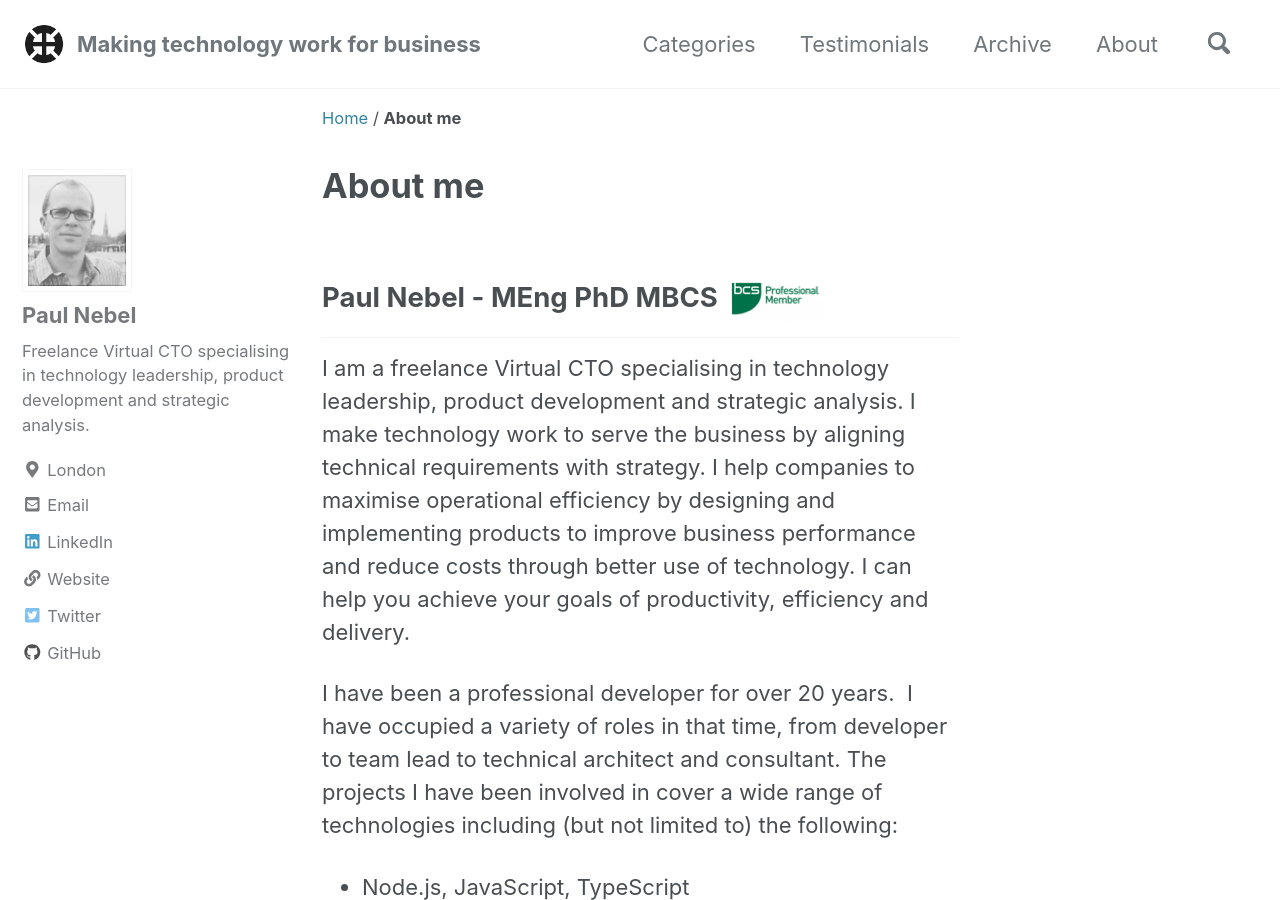
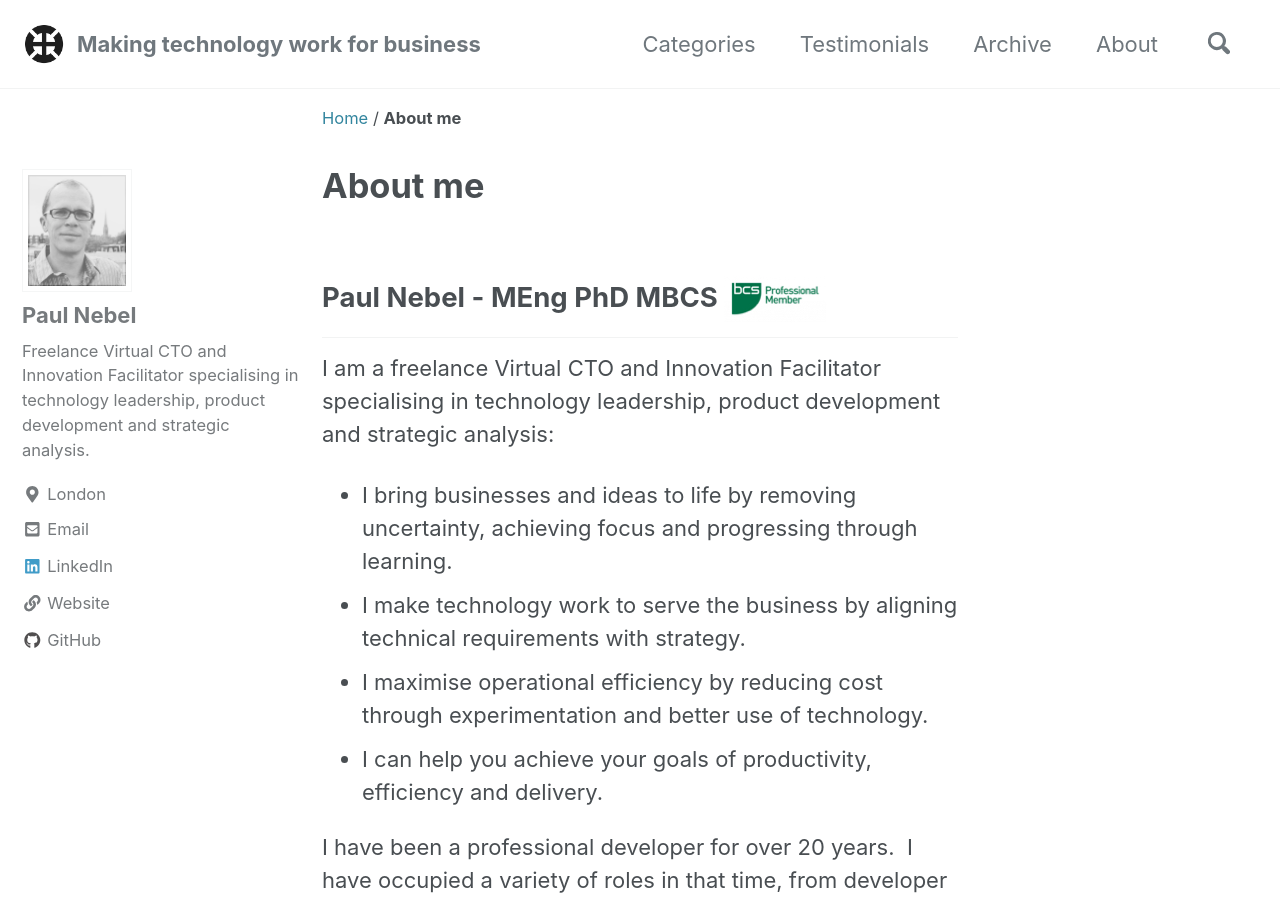
Before and after one commit to paulnebel/paulnebel.github.io, a Jekyll site: the page built from _pages/about.md, in a window 1280 px wide and 900 px high. Built offline with Jekyll 4.4.1, drawn with Linux system fonts in a browser that asks for light colours; cached includes are drawn as plain includes; nearby versions of some CDN libraries.

```diff
--- a/_config.yml
+++ b/_config.yml
@@ -19,7 +19,7 @@
 title                    : "Paul Nebel - Virtual CTO"
 title_separator          : "-"
 name                     : "Paul Nebel"
-description              : "Freelance Virtual CTO specialising in technology leadership, product development and strategic analysis."
+description              : "Freelance Virtual CTO and Innovation Facilitator specialising in technology leadership, product development and strategic analysis."
 url                      : "https://paulnebel.io"
 baseurl                  : ""
 repository               : "paulnebel/paulnebel.github.io"
@@ -79,7 +79,7 @@
 author:
   name             : "Paul Nebel"
   avatar           : "/assets/images/paul_nebel.png"
-  bio              : "Freelance Virtual CTO specialising in technology leadership, product development and strategic analysis."
+  bio              : "Freelance Virtual CTO and Innovation Facilitator specialising in technology leadership, product development and strategic analysis."
   location         : "London"
   email            :
   links:
@@ -92,8 +92,6 @@
     - label: "Website"
       icon: "fas fa-fw fa-link"
       url: "https://paulnebel.io"
-    - label: "Twitter"
-      icon: "fab fa-fw fa-twitter-square"
       url: "https://twitter.com/expert_in_it"
     - label: "GitHub"
       icon: "fab fa-fw fa-github"
@@ -111,9 +109,6 @@
     - label: "Website"
       icon: "fas fa-fw fa-link"
       url: "https://paulnebel.io"
-    - label: "Twitter"
-      icon: "fab fa-fw fa-twitter-square"
-      url: "https://twitter.com/expert_in_it"
     - label: "GitHub"
       icon: "fab fa-fw fa-github"
       url: "https://github.com/paulnebel"
--- a/_pages/about.md
+++ b/_pages/about.md
@@ -5,7 +5,12 @@
 
 ## Paul Nebel - MEng PhD MBCS ![BCS Professional Member logo]({{ site.url }}/assets/images/mbcs-logo-colour-small.jpg)
 
-I am a freelance Virtual CTO specialising in technology leadership, product development and strategic analysis. I make technology work to serve the  business by aligning technical requirements with strategy. I help companies to maximise operational efficiency by designing and implementing products to improve business performance and reduce costs through better use of technology. I can help you achieve your goals of productivity, efficiency and delivery.
+I am a freelance Virtual CTO and Innovation Facilitator specialising in technology leadership, product development and strategic analysis:
+
+ - I bring businesses and ideas to life by removing uncertainty, achieving focus and progressing through learning.
+ - I make technology work to serve the business by aligning technical requirements with strategy.
+ - I maximise operational efficiency by reducing cost through experimentation and better use of technology.
+ - I can help you achieve your goals of productivity, efficiency and delivery.
 
 I have been a professional developer for over 20 years.  I have occupied a variety of roles in that time, from developer to team lead to technical architect and consultant. The projects I have been involved in cover a wide range of technologies including (but not limited to) the following:
 
```
Also changed, not shown: _posts/2019-11-01-what-is-the-value-proposition-for.md (renamed from _posts/2019-10-01-what-is-the-value-proposition-for.md), _posts/2019-12-01-value-proposition-statement-useful.md (renamed from _drafts/value-proposition-statement-useful.md).
